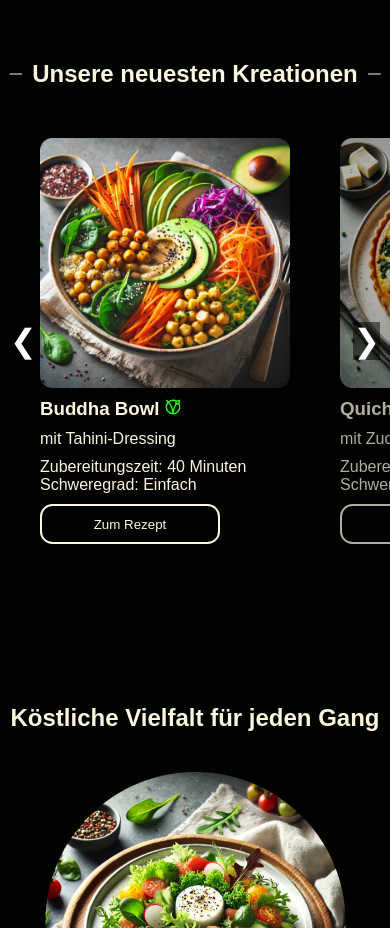
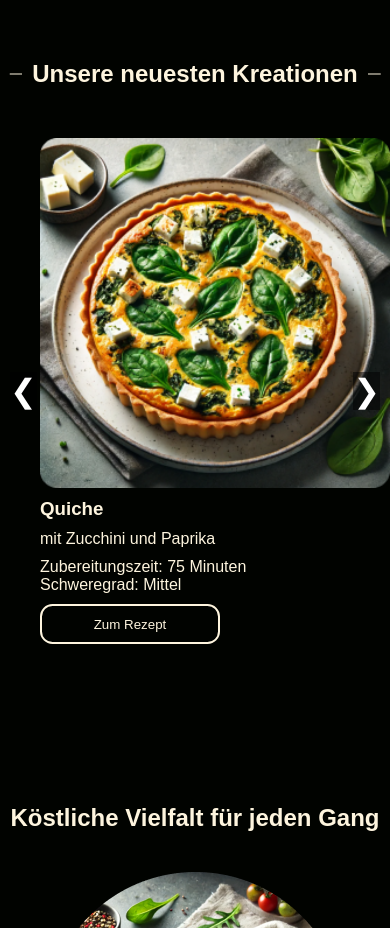
Before and after one commit to Vogel1638/greengarnishlabs, a plain HTML site: page index.html in a window 390 px wide. Shown: the part 960-1888 px from the top of the page. Drawn offline with Linux system fonts and the light colour scheme; a web font is replaced by a local one.

Commit message:
Slider fix

```diff
--- a/css/home.css
+++ b/css/home.css
@@ -95,7 +95,7 @@
 }
 
 .recipe-card img {
-    max-width: 250px;
+    max-width: 350px;
 }
 
 .recipe-card p,
@@ -183,6 +183,10 @@
 }
 
 @media (max-width: 1000px) {
+
+    .slider__slide {
+        flex: 0 0 50%;
+    }
     .recipe-cards {
         display: flex;
         justify-content: center;
@@ -204,4 +208,10 @@
     }
 }
 
+@media (max-width: 600px) {
+    .slider__slide {
+        flex: 0 0 100%;
+    }
+}
+
 /*!SECTION End Home*/
--- a/js/recipes.js
+++ b/js/recipes.js
@@ -1,18 +1,26 @@
-const sliderContainer = document.querySelector('.slider');
+document.addEventListener('DOMContentLoaded', () => {
+  const sliderContainer = document.querySelector('.slider-track');
   const sliderTrack = document.querySelector('.slider-track');
-const slideWidth = sliderTrack.querySelector('.slider__slide').offsetWidth;
+
+  const slideWidth = sliderTrack.querySelector('.slider__slide')?.offsetWidth || 0;
+
+  if (slideWidth === 0) {
+    console.error('Unable to determine slide width. Please check your CSS and HTML structure.');
+    return;
+  }
 
   function getAllSlides() {
     return sliderTrack.querySelectorAll('.slider__slide');
   }
 
-const leftButton = document.querySelector('.slider__button--left');
-const rightButton = document.querySelector('.slider__button--right');
+  const rightButton = document.querySelector('.slider__button--left');
+  const leftButton = document.querySelector('.slider__button--right');
 
   leftButton.addEventListener('click', () => {
     moveLeft();
     resetAutoSlide();
   });
+
   rightButton.addEventListener('click', () => {
     moveRight();
     resetAutoSlide();
@@ -27,6 +35,10 @@ function moveRight() {
     if (isAnimating) return;
     isAnimating = true;
     const slides = getAllSlides();
+    if (slides.length === 0) {
+      isAnimating = false;
+      return;
+    }
     currentSlide = (currentSlide + 1) % slides.length;
 
     sliderTrack.style.transition = 'transform 0.5s ease-in-out';
@@ -45,6 +57,10 @@ function moveLeft() {
     if (isAnimating) return;
     isAnimating = true;
     const slides = getAllSlides();
+    if (slides.length === 0) {
+      isAnimating = false;
+      return;
+    }
     currentSlide = (currentSlide - 1 + slides.length) % slides.length;
 
     const lastSlide = slides[slides.length - 1];
@@ -67,10 +83,11 @@ function updateActiveSlide() {
     slides.forEach((slide, index) => {
       slide.classList.toggle('active', index === 0);
     });
+    updateDescription();
   }
 
   function startAutoSlide() {
-    autoSlideInterval = setInterval(moveRight, 7000);
+    autoSlideInterval = setInterval(moveRight, 3000);
   }
 
   function stopAutoSlide() {
@@ -83,10 +100,34 @@ function resetAutoSlide() {
     resetTimeout = setTimeout(startAutoSlide, 10000);
   }
 
+  function updateDescription() {
+    console.log('Current slide:', currentSlide + 1);
+    // Implement your description update logic here
+  }
+
+  // Initial setup
+  updateActiveSlide();
   startAutoSlide();
 
-sliderContainer.addEventListener('mouseenter', stopAutoSlide);
-sliderContainer.addEventListener('mouseleave', startAutoSlide);
+  if (sliderContainer) {
+    // Remove the old event listeners
+    sliderContainer.removeEventListener('mouseenter', stopAutoSlide);
+    sliderContainer.removeEventListener('mouseleave', startAutoSlide);
 
+    // Add new event listeners
+    sliderContainer.addEventListener('mouseenter', () => {
+      console.log('Mouse entered');
+      stopAutoSlide();
+    });
 
-updateActiveSlide();
+    sliderContainer.addEventListener('mouseleave', () => {
+      console.log('Mouse left');
+      startAutoSlide();
+    });
+
+    // Log initial state
+    console.log('Slider initialized');
+  } else {
+    console.error('Slider container not found. Mouse events will not work.');
+  }
+});
```
Lines whose indentation alone changed are shown as unchanged.
